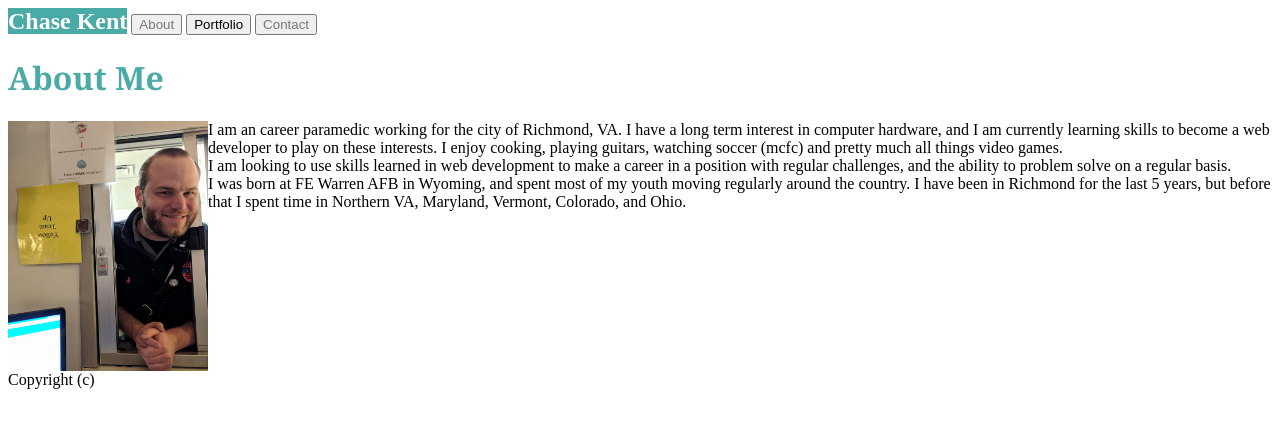
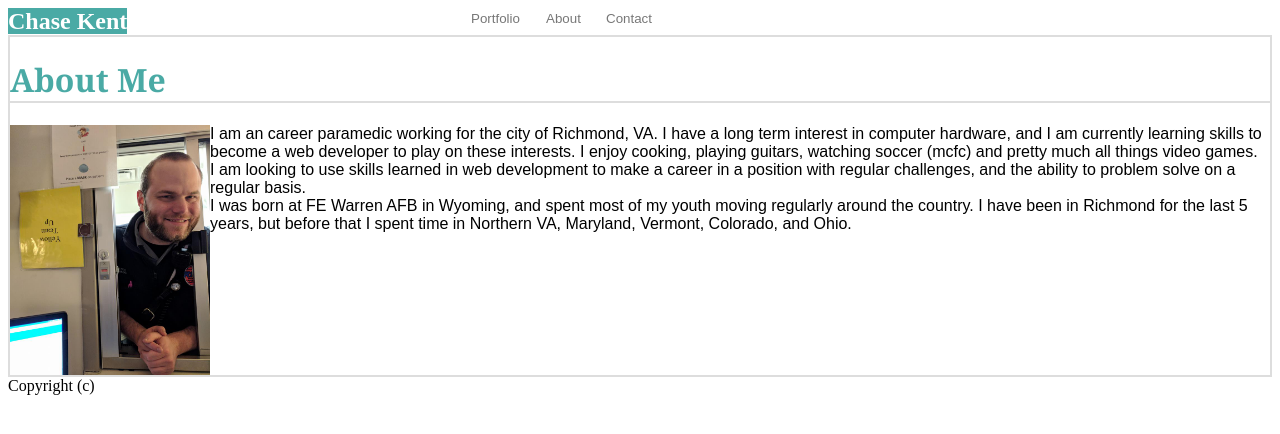
Before and after one commit to jckent/Basic-Portfolio, a plain HTML site: page index.html in a window 1280 px wide. Drawn offline with Linux system fonts and the light colour scheme.

Commit message:
fixed button placement and appearence

```diff
--- a/assets/css/style.css
+++ b/assets/css/style.css
@@ -1,17 +1,18 @@
 body {
-    background-color: #ffffff;
+    background-color: #;
     }
 
 head {
     font-family: 'Georgia', Times, Times New Roman, serif;
     color: #4aaaa5;
-    border: solid, 2px, #cccccc;
+    border-bottom: solid, 25px, #000;
     background-color: #ffffff;
 }
 
 h1 {
     color: #4aaaa5;
     font-family: 'Georgia', Times, Times New Roman, serif;
+    border-bottom: 2px solid #ddd;
 }
 
 h2 {
@@ -20,7 +21,9 @@ h2 {
 
 .main {
     width: 960 px;
-    background-color: #ffffff
+    background-color: #fff;
+    font-family: Arial, Helvetica, sans-serif;
+    border: 2px solid #ddd;
 }
 
 #myname {
@@ -47,14 +50,30 @@ img {
 
 #contact {
     color: #777777;
-    position:
+    position: absolute;
+    left: 600px;
+    top: 10px;
+    border: none;
+    background-repeat: no-repeat;
+    background-color: transparent;
 }
 
 #about {
     color: #777;
-    position:
+    position: absolute;
+    left: 540px;
+    top: 10px;
+    border: none;
+    background-repeat: no-repeat;
+    background-color: transparent;
 }
 
 #portfolio {
-    conlor: #777;
+    color: #777;
+    position: absolute;
+    left: 465px;
+    top: 10px;
+    border: none;
+    background-repeat: no-repeat;
+    background-color: transparent;
 }
```
Also changed, not shown: index.html (+1 -1 lines).
